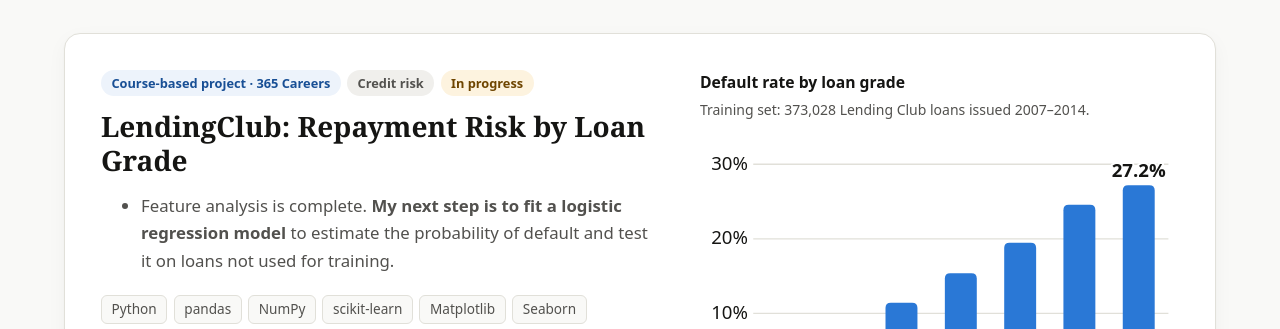
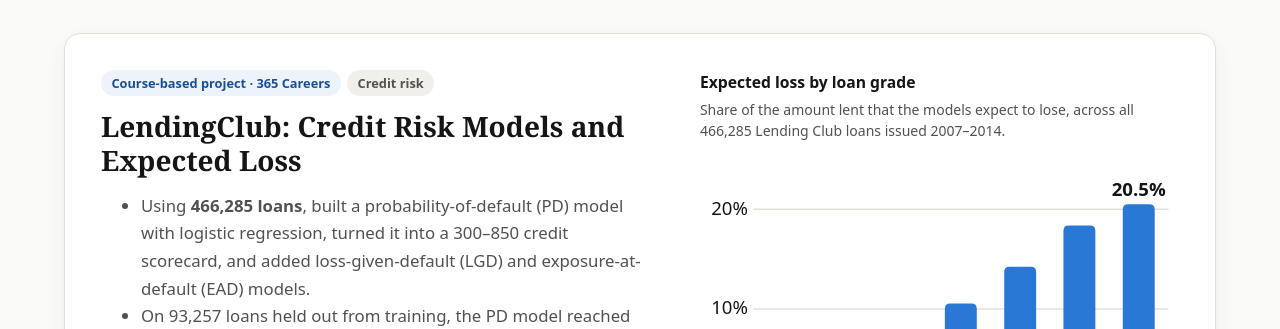
Before and after one commit to imdsarfraz/imdsarfraz.github.io, a plain HTML site: page index.html in a window 1280 px wide. Shown: the part 2816-3145 px from the top of the page. Drawn offline with Linux system fonts and the light colour scheme.

Commit message:
Show the completed LendingClub credit risk project
The Credit-Risk-Modeling repo now has the full PD, LGD, EAD and Expected
Loss models (imdsarfraz/Credit-Risk-Modeling#1), so the card drops its
In progress badge:

- Retitle the card and summarise the final results: test AUC 0.684,
  Gini 0.368, calibration in all 10 risk groups, the 600 cut-off, and
  an expected loss of $509M on $6.66B lent (7.6%).
- Replace the default-rate chart with expected loss by grade (2.1% for
  A to 20.5% for G), taken from the notebook's Part 13.1 table.
- Add statsmodels, which fits every model in the notebook.
- Point the README at the new chart source and bump the sitemap date.

```diff
--- a/index.html
+++ b/index.html
@@ -240,16 +240,18 @@
             <ul class="badges">
               <li class="badge">Course-based project · 365 Careers</li>
               <li class="badge badge-neutral">Credit risk</li>
-              <li class="badge badge-progress">In progress</li>
             </ul>
-            <h3 id="p-credit">LendingClub: Repayment Risk by Loan Grade</h3>
+            <h3 id="p-credit">LendingClub: Credit Risk Models and Expected Loss</h3>
             <ul class="project-summary">
-              <li>Feature analysis is complete. <strong>My next step is to fit a logistic regression model</strong> to estimate the probability of default and test it on loans not used for training.</li>
+              <li>Using <strong>466,285 loans</strong>, built a probability-of-default (PD) model with logistic regression, turned it into a 300–850 credit scorecard, and added loss-given-default (LGD) and exposure-at-default (EAD) models.</li>
+              <li>On 93,257 loans held out from training, the PD model reached an <strong>AUC of 0.684</strong> (Gini 0.368), and its predicted default rates were close to the actual rates in all 10 risk groups. A cut-off score of 600 would approve 74% of these loans and lower their bad rate from 10.9% to 7.8%.</li>
+              <li>Combined PD × LGD × EAD into an <strong>expected loss of $509 million on $6.66 billion lent (7.6%)</strong>, rising from 2.1% for grade A to 20.5% for grade G.</li>
             </ul>
             <ul class="tags" aria-label="Tools used">
               <li>Python</li>
               <li>pandas</li>
               <li>NumPy</li>
+              <li>statsmodels</li>
               <li>scikit-learn</li>
               <li>Matplotlib</li>
               <li>Seaborn</li>
@@ -262,85 +264,86 @@
             <!-- chart:credit:start -->
             <figure class="chart credit-chart">
               <figcaption>
-                <p class="chart-title" id="credit-chart-label">Default rate by loan grade</p>
-                <p class="chart-sub">Training set: 373,028 Lending Club loans issued 2007–2014.</p>
+                <p class="chart-title" id="credit-chart-label">Expected loss by loan grade</p>
+                <p class="chart-sub">Share of the amount lent that the models expect to lose, across all 466,285 Lending Club loans issued 2007–2014.</p>
                 <p class="chart-hint">Scroll sideways to see the full chart, or open the data table.</p>
               </figcaption>
               <div class="chart-scroll" role="region" aria-labelledby="credit-chart-label" tabindex="0">
             <svg viewBox="0 0 360 244" role="img" aria-labelledby="credit-svg-title" aria-describedby="credit-svg-desc">
-              <title id="credit-svg-title">Default rate by loan grade</title>
-              <desc id="credit-svg-desc">Bar chart of 373,028 training-set loans: the default rate rises steadily from 3.9 percent for grade A to 27.2 percent for grade G. Full values are in the data table.</desc>
-              <line class="grid" x1="40" x2="352" y1="134" y2="134"/>
-              <line class="grid" x1="40" x2="352" y1="78" y2="78"/>
-              <line class="grid" x1="40" x2="352" y1="22" y2="22"/>
+              <title id="credit-svg-title">Expected loss by loan grade</title>
+              <desc id="credit-svg-desc">Bar chart of all 466,285 loans: expected loss as a share of the amount lent rises steadily from 2.1 percent for grade A to 20.5 percent for grade G. Full values are in the data table.</desc>
+              <line class="grid" x1="40" x2="352" y1="115" y2="115"/>
+              <line class="grid" x1="40" x2="352" y1="40" y2="40"/>
               <text class="tick" x="36" y="194" text-anchor="end">0%</text>
-              <text class="tick" x="36" y="138" text-anchor="end">10%</text>
-              <text class="tick" x="36" y="82" text-anchor="end">20%</text>
-              <text class="tick" x="36" y="26" text-anchor="end">30%</text>
+              <text class="tick" x="36" y="119" text-anchor="end">10%</text>
+              <text class="tick" x="36" y="44" text-anchor="end">20%</text>
               <g class="bar-group">
-                <title>Grade A: 3.9% default rate (59,759 loans)</title>
+                <title>Grade A: 2.1% expected loss ($21.3m of $1,000.9m lent)</title>
                 <rect class="hit" x="40.0" y="22" width="44.6" height="168"/>
-                <path class="bar" d="M50.3,190 V172.2 Q50.3,168.2 54.3,168.2 H70.3 Q74.3,168.2 74.3,172.2 V190 Z" fill="#2a78d6"/>
+                <path class="bar" d="M50.3,190 V178.0 Q50.3,174.0 54.3,174.0 H70.3 Q74.3,174.0 74.3,178.0 V190 Z" fill="#2a78d6"/>
               </g>
-              <text class="value-label" x="62.3" y="162.2" text-anchor="middle">3.9%</text>
+              <text class="value-label" x="62.3" y="168.0" text-anchor="middle">2.1%</text>
               <text class="tick" x="62.3" y="211" text-anchor="middle">A</text>
               <g class="bar-group">
-                <title>Grade B: 7.9% default rate (109,730 loans)</title>
+                <title>Grade B: 4.7% expected loss ($83.8m of $1,793.3m lent)</title>
                 <rect class="hit" x="84.6" y="22" width="44.6" height="168"/>
-                <path class="bar" d="M94.9,190 V149.8 Q94.9,145.8 98.9,145.8 H114.9 Q118.9,145.8 118.9,149.8 V190 Z" fill="#2a78d6"/>
+                <path class="bar" d="M94.9,190 V159.0 Q94.9,155.0 98.9,155.0 H114.9 Q118.9,155.0 118.9,159.0 V190 Z" fill="#2a78d6"/>
               </g>
               <text class="tick" x="106.9" y="211" text-anchor="middle">B</text>
               <g class="bar-group">
-                <title>Grade C: 11.4% default rate (100,245 loans)</title>
+                <title>Grade C: 7.5% expected loss ($133.9m of $1,776.9m lent)</title>
                 <rect class="hit" x="129.1" y="22" width="44.6" height="168"/>
-                <path class="bar" d="M139.4,190 V130.0 Q139.4,126.0 143.4,126.0 H159.4 Q163.4,126.0 163.4,130.0 V190 Z" fill="#2a78d6"/>
+                <path class="bar" d="M139.4,190 V137.5 Q139.4,133.5 143.4,133.5 H159.4 Q163.4,133.5 163.4,137.5 V190 Z" fill="#2a78d6"/>
               </g>
               <text class="tick" x="151.4" y="211" text-anchor="middle">C</text>
               <g class="bar-group">
-                <title>Grade D: 15.4% default rate (61,498 loans)</title>
+                <title>Grade D: 10.6% expected loss ($122.1m of $1,156.8m lent)</title>
                 <rect class="hit" x="173.7" y="22" width="44.6" height="168"/>
-                <path class="bar" d="M184.0,190 V107.9 Q184.0,103.9 188.0,103.9 H204.0 Q208.0,103.9 208.0,107.9 V190 Z" fill="#2a78d6"/>
+                <path class="bar" d="M184.0,190 V114.9 Q184.0,110.9 188.0,110.9 H204.0 Q208.0,110.9 208.0,114.9 V190 Z" fill="#2a78d6"/>
               </g>
               <text class="tick" x="196.0" y="211" text-anchor="middle">D</text>
               <g class="bar-group">
-                <title>Grade E: 19.5% default rate (28,612 loans)</title>
+                <title>Grade E: 14.2% expected loss ($89.0m of $625.0m lent)</title>
                 <rect class="hit" x="218.3" y="22" width="44.6" height="168"/>
-                <path class="bar" d="M228.6,190 V84.9 Q228.6,80.9 232.6,80.9 H248.6 Q252.6,80.9 252.6,84.9 V190 Z" fill="#2a78d6"/>
+                <path class="bar" d="M228.6,190 V87.2 Q228.6,83.2 232.6,83.2 H248.6 Q252.6,83.2 252.6,87.2 V190 Z" fill="#2a78d6"/>
               </g>
               <text class="tick" x="240.6" y="211" text-anchor="middle">E</text>
               <g class="bar-group">
-                <title>Grade F: 24.6% default rate (10,530 loans)</title>
+                <title>Grade F: 18.4% expected loss ($44.6m of $242.9m lent)</title>
                 <rect class="hit" x="262.9" y="22" width="44.6" height="168"/>
-                <path class="bar" d="M273.1,190 V56.5 Q273.1,52.5 277.1,52.5 H293.1 Q297.1,52.5 297.1,56.5 V190 Z" fill="#2a78d6"/>
+                <path class="bar" d="M273.1,190 V56.3 Q273.1,52.3 277.1,52.3 H293.1 Q297.1,52.3 297.1,56.3 V190 Z" fill="#2a78d6"/>
               </g>
               <text class="tick" x="285.1" y="211" text-anchor="middle">F</text>
               <g class="bar-group">
-                <title>Grade G: 27.2% default rate (2,654 loans)</title>
+                <title>Grade G: 20.5% expected loss ($14.0m of $68.2m lent)</title>
                 <rect class="hit" x="307.4" y="22" width="44.6" height="168"/>
-                <path class="bar" d="M317.7,190 V41.7 Q317.7,37.7 321.7,37.7 H337.7 Q341.7,37.7 341.7,41.7 V190 Z" fill="#2a78d6"/>
+                <path class="bar" d="M317.7,190 V40.2 Q317.7,36.2 321.7,36.2 H337.7 Q341.7,36.2 341.7,40.2 V190 Z" fill="#2a78d6"/>
               </g>
-              <text class="value-label" x="329.7" y="31.7" text-anchor="middle">27.2%</text>
+              <text class="value-label" x="329.7" y="30.2" text-anchor="middle">20.5%</text>
               <text class="tick" x="329.7" y="211" text-anchor="middle">G</text>
               <line class="baseline" x1="40" x2="352" y1="190" y2="190"/>
               <text class="axis-title" x="196" y="235" text-anchor="middle">Loan grade (A = lowest risk)</text>
             </svg>
               </div>
-              <p class="chart-note">Default = charged off, in default or 31–120 days late. Values come from the repository’s notebook output; Information Value for grade is 0.29.</p>
+              <p class="chart-note">Expected loss = probability of default × loss given default × exposure at default, added up over each grade’s loans. Default = charged off, in default or 31–120 days late. Values come from the repository’s notebook output.</p>
               <details class="data-table">
-                <summary>Default rate by loan grade — data table</summary>
-                <div class="table-scroll" role="region" aria-label="Default rate by grade data" tabindex="0">
+                <summary>Expected loss by loan grade — data table</summary>
+                <div class="table-scroll" role="region" aria-label="Expected loss by grade data" tabindex="0">
             <table>
-            <caption>Training set, Lending Club loans issued 2007–2014</caption>
-            <thead><tr><th scope="col">Grade</th><th scope="col">Loans</th><th scope="col">Defaults</th><th scope="col">Default rate</th><th scope="col">WoE</th></tr></thead>
+            <caption>All Lending Club loans issued 2007–2014. Expected loss rate = expected loss ÷ amount lent.</caption>
+            <thead><tr><th scope="col">Grade</th><th scope="col">Loans</th><th scope="col">Lent ($m)</th><th scope="col">Expected loss ($m)</th><th scope="col">Expected loss rate</th></tr></thead>
             <tbody>
-            <tr><th scope="row">A</th><td>59,759</td><td>2,328</td><td>3.9%</td><td>+1.108</td></tr>
-            <tr><th scope="row">B</th><td>109,730</td><td>8,667</td><td>7.9%</td><td>+0.358</td></tr>
-            <tr><th scope="row">C</th><td>100,245</td><td>11,451</td><td>11.4%</td><td>-0.050</td></tr>
-            <tr><th scope="row">D</th><td>61,498</td><td>9,452</td><td>15.4%</td><td>-0.392</td></tr>
-            <tr><th scope="row">E</th><td>28,612</td><td>5,572</td><td>19.5%</td><td>-0.678</td></tr>
-            <tr><th scope="row">F</th><td>10,530</td><td>2,586</td><td>24.6%</td><td>-0.975</td></tr>
-            <tr><th scope="row">G</th><td>2,654</td><td>722</td><td>27.2%</td><td>-1.113</td></tr>
+            <tr><th scope="row">A</th><td>74,867</td><td>1,000.9</td><td>21.3</td><td>2.1%</td></tr>
+            <tr><th scope="row">B</th><td>136,929</td><td>1,793.3</td><td>83.8</td><td>4.7%</td></tr>
+            <tr><th scope="row">C</th><td>125,293</td><td>1,776.9</td><td>133.9</td><td>7.5%</td></tr>
+            <tr><th scope="row">D</th><td>76,888</td><td>1,156.8</td><td>122.1</td><td>10.6%</td></tr>
+            <tr><th scope="row">E</th><td>35,757</td><td>625.0</td><td>89.0</td><td>14.2%</td></tr>
+            <tr><th scope="row">F</th><td>13,229</td><td>242.9</td><td>44.6</td><td>18.4%</td></tr>
+            <tr><th scope="row">G</th><td>3,322</td><td>68.2</td><td>14.0</td><td>20.5%</td></tr>
             </tbody>
+            <tfoot>
+            <tr><th scope="row">All</th><td>466,285</td><td>6,664.1</td><td>508.6</td><td>7.6%</td></tr>
+            </tfoot>
             </table>
                 </div>
               </details>
--- a/sitemap.xml
+++ b/sitemap.xml
@@ -2,6 +2,6 @@
 <urlset xmlns="http://www.sitemaps.org/schemas/sitemap/0.9">
   <url>
     <loc>https://imdsarfraz.github.io/</loc>
-    <lastmod>2026-11-24</lastmod>
+    <lastmod>2026-11-25</lastmod>
   </url>
 </urlset>
```
Also changed, not shown: 1 other file.
